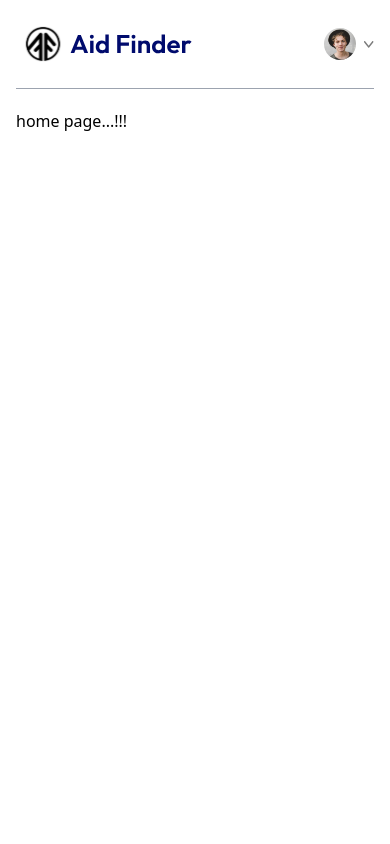
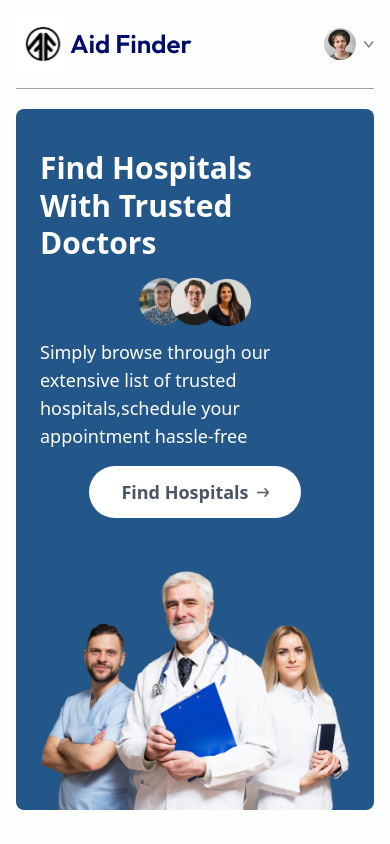
Before and after one commit to abhighosh69/AidFinder, a React (Vite) app in the folder aid-finder/: page / in a window 390 px wide. Built offline with nearby package versions, Linux system fonts and the light colour scheme.

Commit message:
create header section with responsive design

```diff
--- a/aid-finder/src/App.jsx
+++ b/aid-finder/src/App.jsx
@@ -1,12 +1,14 @@
 import React from "react";
 import { Route, Routes } from "react-router-dom";
 import Home from "./pages/Home";
+import Hospitals from "./pages/Hospitals";
 import About from "./pages/About";
 import Contact from "./pages/Contact";
 import Donner from "./pages/Donner";
 import Login from "./pages/Login";
 import MyAppointment from "./pages/MyAppointments";
 import MyProfile from "./pages/MyProfile";
+
 import Navbar from "./components/Navbar";
 
 const App = () => {
@@ -17,6 +19,7 @@
       <Routes>
         <Route path="/" element={<Home />} />
         <Route path="/home" element={<Home />} />
+        <Route path="/hospitals" element ={<Hospitals/>} />
         <Route path="/about" element={<About />} />
         <Route path="/contact" element={<Contact />} />
         <Route path="/donner" element={<Donner />} />
--- /dev/null
+++ b/aid-finder/src/components/Header.jsx
@@ -0,0 +1,35 @@
+import React from "react";
+import { assets } from "../assets/assetsFrontend/assets";
+
+const Header = () => {
+  return (
+    <div className="flex flex-col md:flex-row flex-wrap bg-primary rounded-lg px-6 md:px-10 lg:px-20">
+      {/* ------- Left Side ------- */}
+      <div className="md:w-1/2 flex flex-col items-start justify-center gap-4 py-10 m-auto md:py-[10vw] md:mb-[-30px]">
+        <p className="text-3xl md:text-4xl lg:text-5xl text-white font-semibold leading-tight md:leading-tight lg:leading-tight">
+          Find Hospitals
+          <br />
+          With Trusted Doctors
+        </p>
+        <div className="flex flex-col md:flex-row items-center gap-3 text-white text-lg font-light">
+          <img className="w-28" src={assets.group_profiles} alt="Group Picture" />
+          <p>
+            Simply browse through our extensive list of trusted hospitals,
+            <br className="hidden sm:block"/>
+            schedule your appointment hassle-free
+          </p>
+        </div>
+        <a className="flex items-center gap-2 bg-white px-8 py-3 rounded-full text-gray-600 text-lg m-auto md:m-0 hover:scale-105 transition-all duration-300 font-semibold" href="/hospitals">
+          Find Hospitals <img className="w-3" src={assets.arrow_icon} alt="arrow" />
+        </a>
+      </div>
+
+      {/* ------- Right Side ------- */}
+      <div className="md:w-1/2 relative">
+        <img className="w-full md:absolute bottom-0 h-auto rounded-lg" src={assets.header_img} alt="Header Picture" />
+      </div>
+    </div>
+  );
+};
+
+export default Header;
--- a/aid-finder/src/index.css
+++ b/aid-finder/src/index.css
@@ -4,5 +4,9 @@
 @tailwind utilities;
 
 .active hr {
-    @apply block mx-auto w-full h-1 bg-gradient-to-r from-purple-500 to-blue-500 rounded-lg;
+    @apply block mx-auto w-full h-1 bg-gradient-custom-color rounded-lg;
 }
+
+:root{
+    background-color: #FDFFFC;
+}
--- a/aid-finder/src/pages/Home.jsx
+++ b/aid-finder/src/pages/Home.jsx
@@ -1,11 +1,12 @@
 import React from 'react'
+import Header from '../components/Header'
 
 const Home = () => {
   return (
     <div>
-      home page...!!!
+      <Header/>
     </div>
   )
 }
 
-export default Home
+export default Home;
--- /dev/null
+++ b/aid-finder/src/pages/Hospitals.jsx
@@ -0,0 +1,9 @@
+import React from 'react'
+
+const Hospitals = () => {
+  return (
+    <div>Hospitals...!!!</div>
+  )
+}
+
+export default Hospitals
--- a/aid-finder/tailwind.config.js
+++ b/aid-finder/tailwind.config.js
@@ -7,7 +7,7 @@
   theme: {
     extend: {
       colors:{
-        "primary": "#5F6FFF"
+        "primary": "#235789"
       },
       backgroundImage: {
         "gradient-custom-color": "linear-gradient(to right, #9B5FFF, #5FAFFF)",
```
